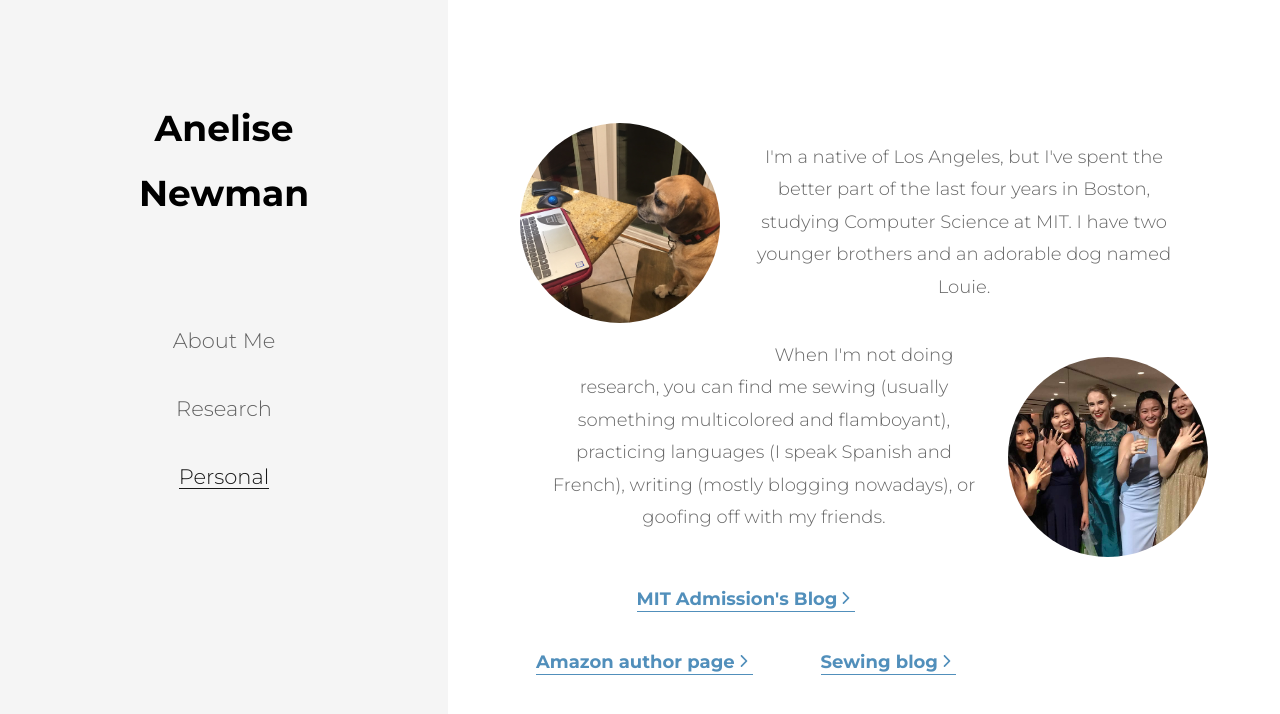
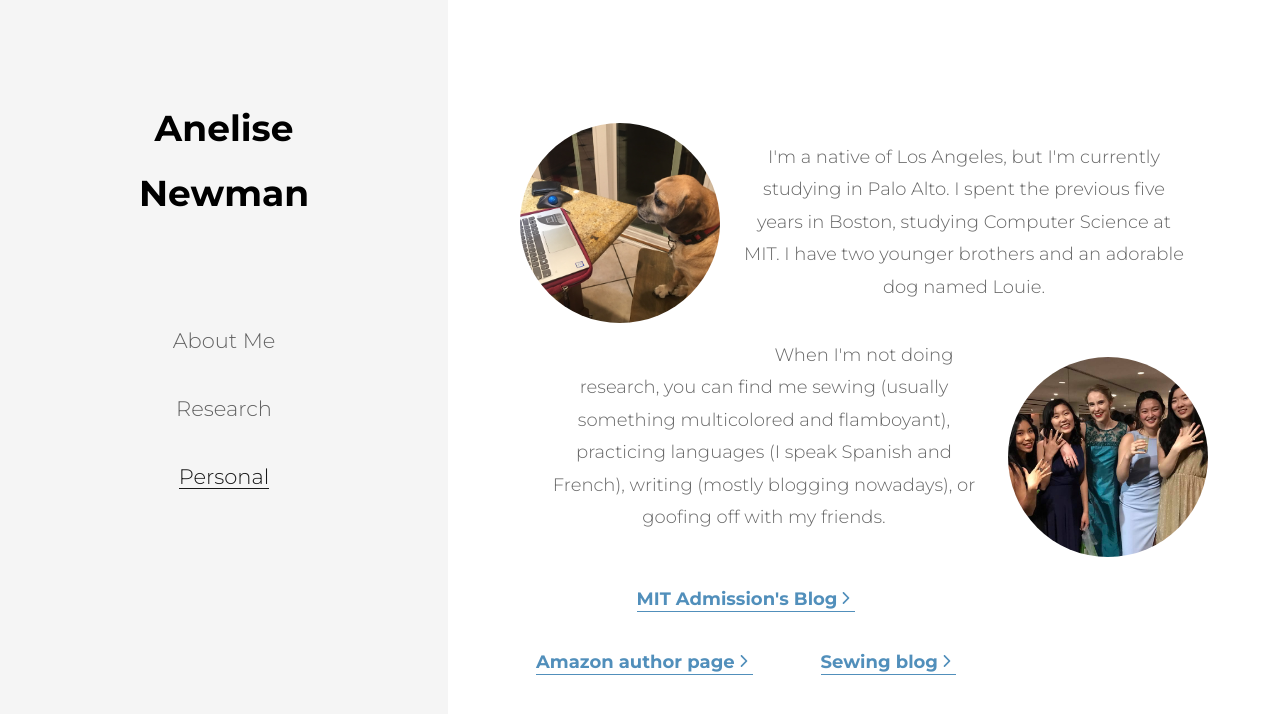
Before and after one commit to a-newman/a-newman.github.io, a React (Create React App) app: page /#/personal in a window 1280 px wide. Shown: the top 714 px of the page. Built offline with nearby package versions, Linux system fonts and the light colour scheme.

Commit message:
update personal page

```diff
--- a/src/components/Personal.js
+++ b/src/components/Personal.js
@@ -24,9 +24,9 @@ function HomePage() {
       <div>
         <CircularImage src={louie} className="personal-pic-container louie" />
         <p>
-          I'm a native of Los Angeles, but I've spent the better part of the
-          last four years in Boston, studying Computer Science at MIT. I have
-          two younger brothers and an adorable dog named Louie.
+          I'm a native of Los Angeles, but I'm currently studying in Palo Alto.
+          I spent the previous five years in Boston, studying Computer Science
+          at MIT. I have two younger brothers and an adorable dog named Louie.
         </p>
         <CircularImage
           src={brassrat}
```
